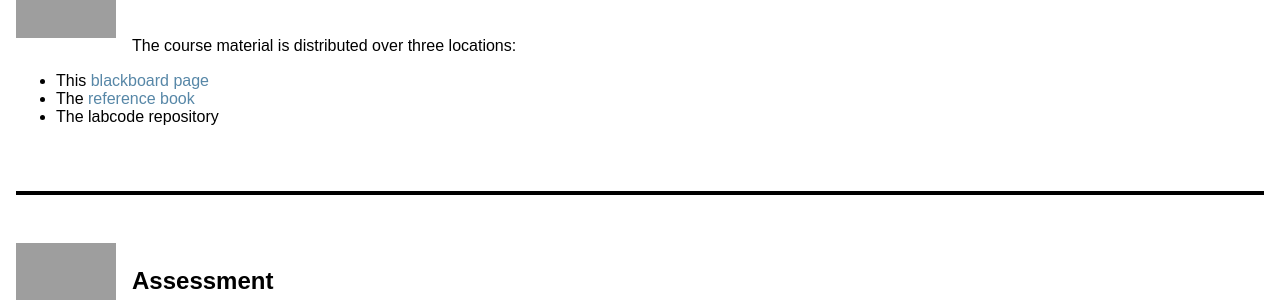
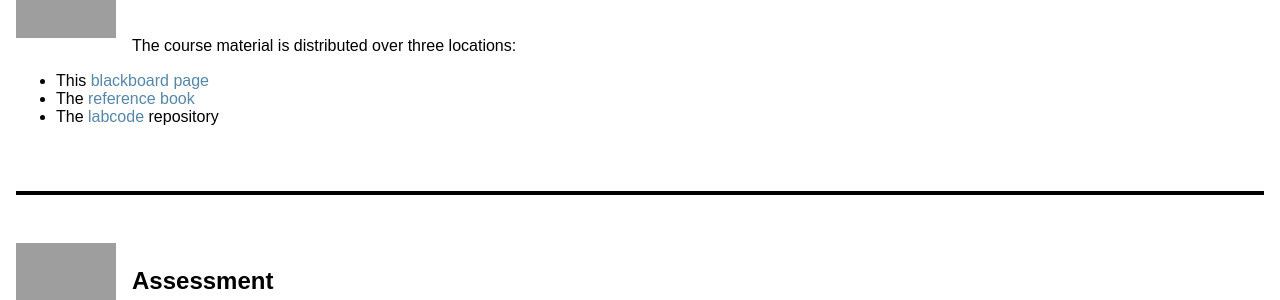
Before and after one commit to uob-coms20007/webpages, a Jekyll site: the page built from welcome.md, in a window 1280 px wide. Shown: the part 1126-1426 px from the top of the page. Built offline with Jekyll 4.4.1, drawn with Linux system fonts in a browser that asks for light colours; nearby versions of some CDN libraries; part of the change alters nothing that is shown; grey boxes are pictures that could not be loaded.

```diff
--- a/welcome.md
+++ b/welcome.md
@@ -44,11 +44,11 @@ This is a 20 credit unit, so you should expect to around 13 hours per week worki
 The course material is distributed over three locations:
 * This [blackboard page][bb]
 * The [reference book][rf]
-* The labcode repository
+* The [labcode][lc] repository
 
-[bb]: (https://www.ole.bris.ac.uk/auth-saml/saml/login?apId=_183_1&redirectUrl=https%3A%2F%2Fwww.ole.bris.ac.uk%2Fwebapps%2Fblackboard%2Fexecute%2FcourseMain%3Fcourse_id%3D_247719_1)
-[rf]: (https://uob-coms20007.github.io/reference/)
-[lc]: (https://github.com/uob-coms20007/labcode.git)
+[bb]: https://www.ole.bris.ac.uk/auth-saml/saml/login?apId=_183_1&redirectUrl=https%3A%2F%2Fwww.ole.bris.ac.uk%2Fwebapps%2Fblackboard%2Fexecute%2FcourseMain%3Fcourse_id%3D_247719_1
+[rf]: https://uob-coms20007.github.io/reference/
+[lc]: https://github.com/uob-coms20007/labcode.git
 
 * * *
 
```
